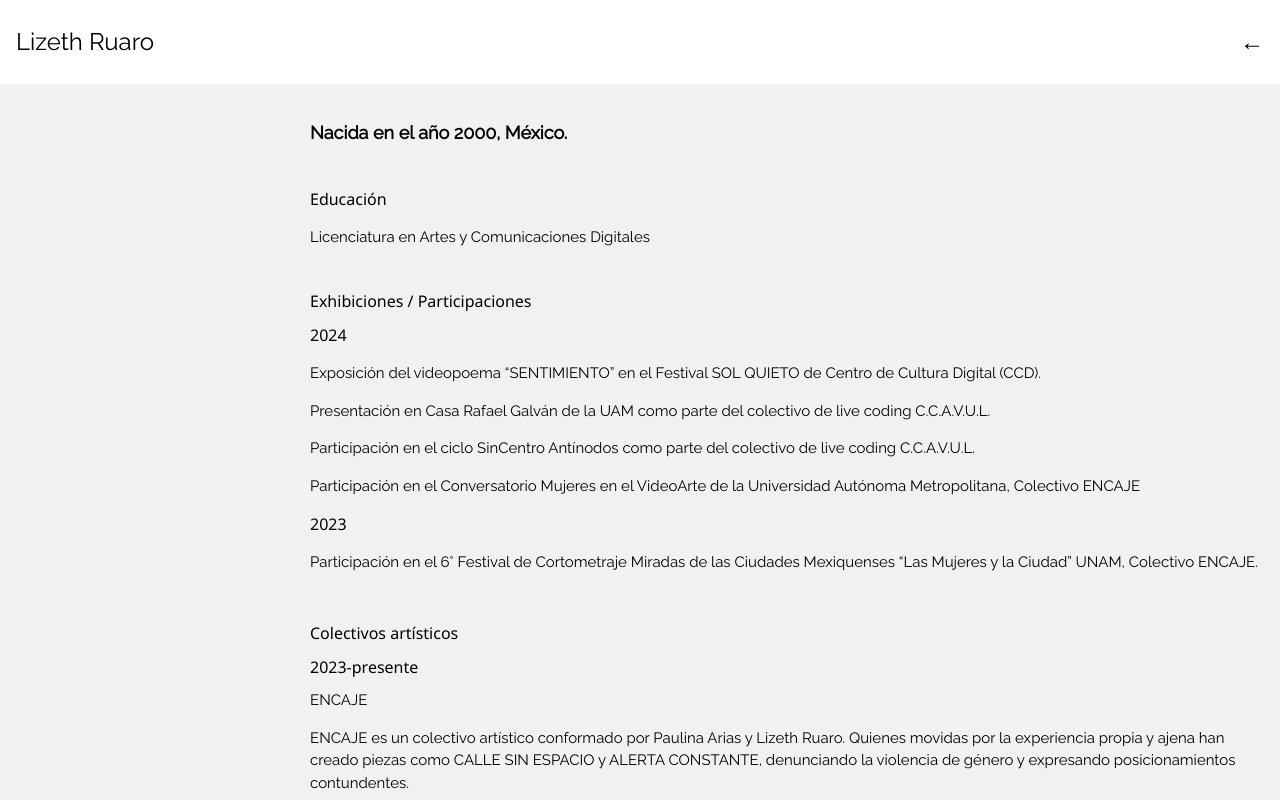
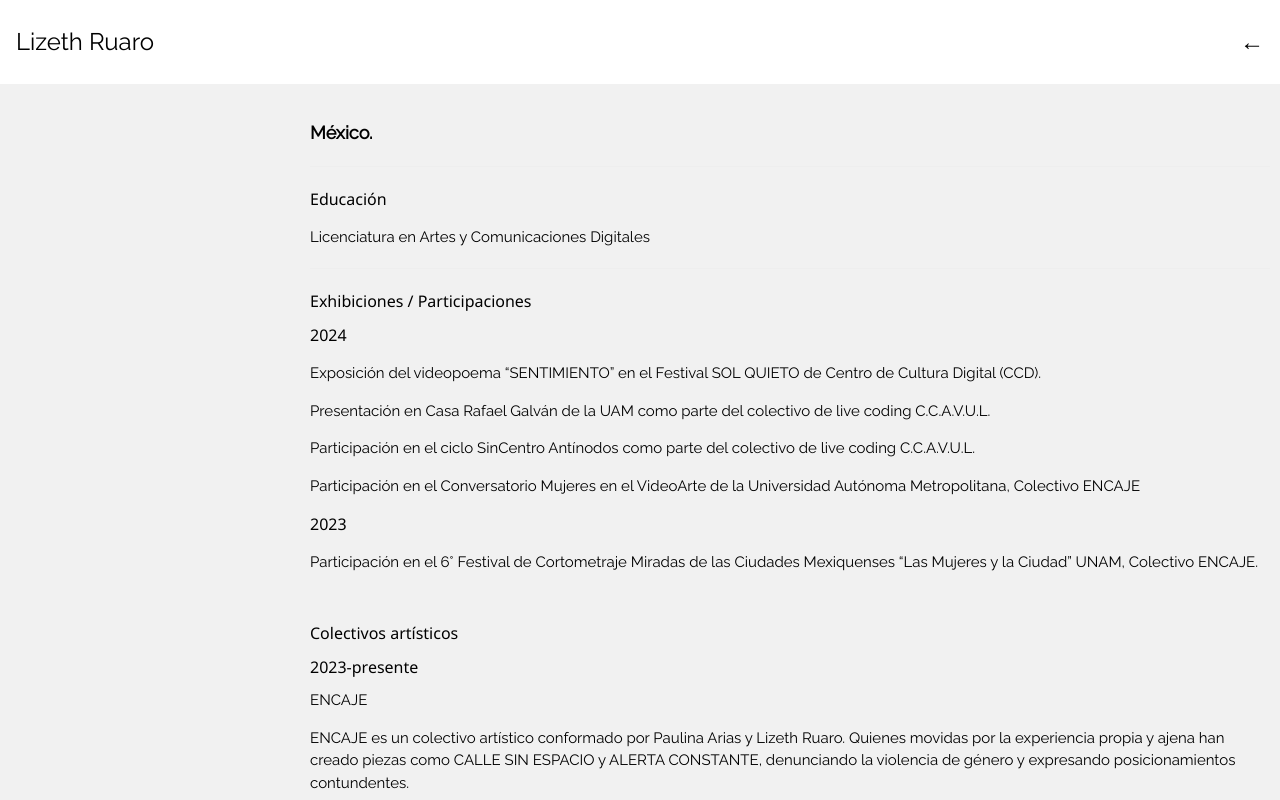
Before and after one commit to LizethRuaro/lizethruaro, a plain HTML site: page cvindex.html in a window 1280 px wide. Shown: the top 800 px of the page. Drawn offline with Linux system fonts and the light colour scheme.

Commit message:
Update cvindex.html
quité año de nacimiento

```diff
--- a/cvindex.html
+++ b/cvindex.html
@@ -48,7 +48,7 @@
 
         <div class="content">
 
-            <h5>Nacida en el año 2000, México.</h5>
+            <h5>México.</h5>
             <hr>
             <h6>Educación</h6>
             <p>Licenciatura en Artes y Comunicaciones Digitales</p>
```
